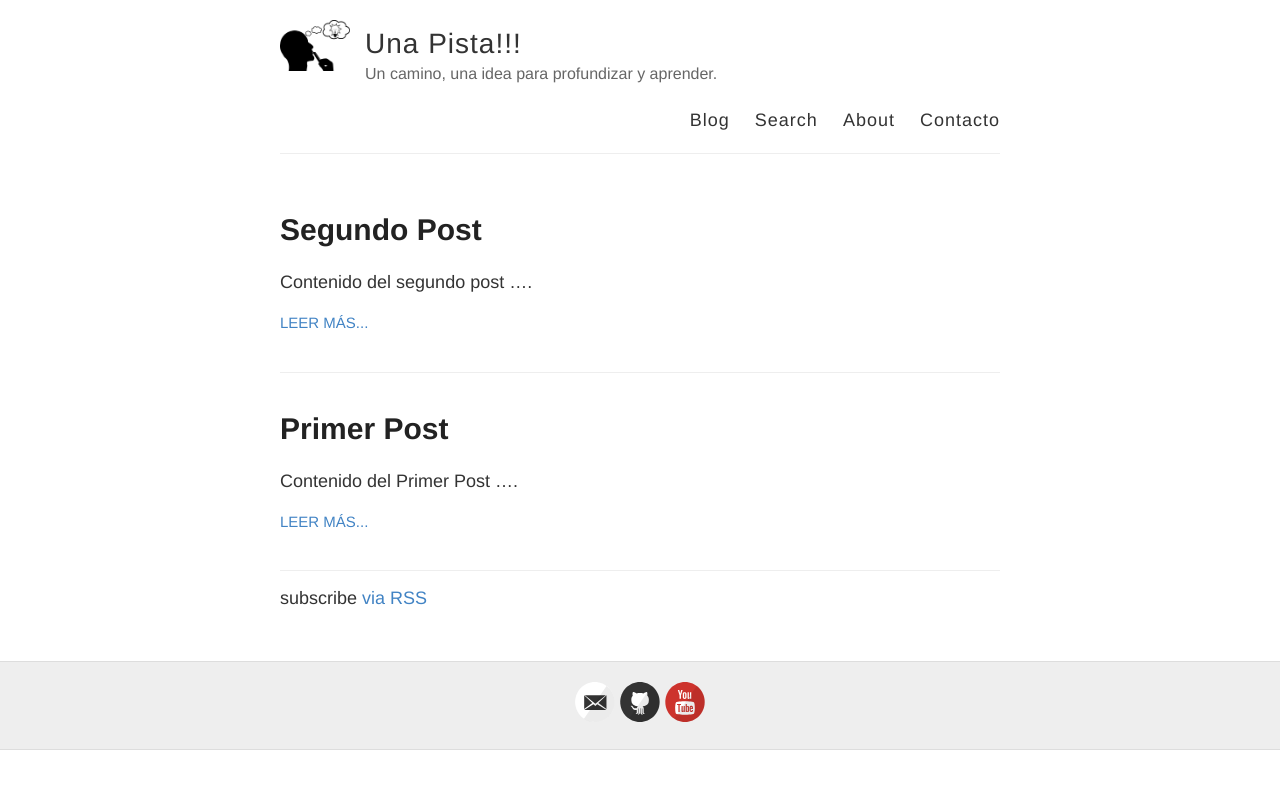
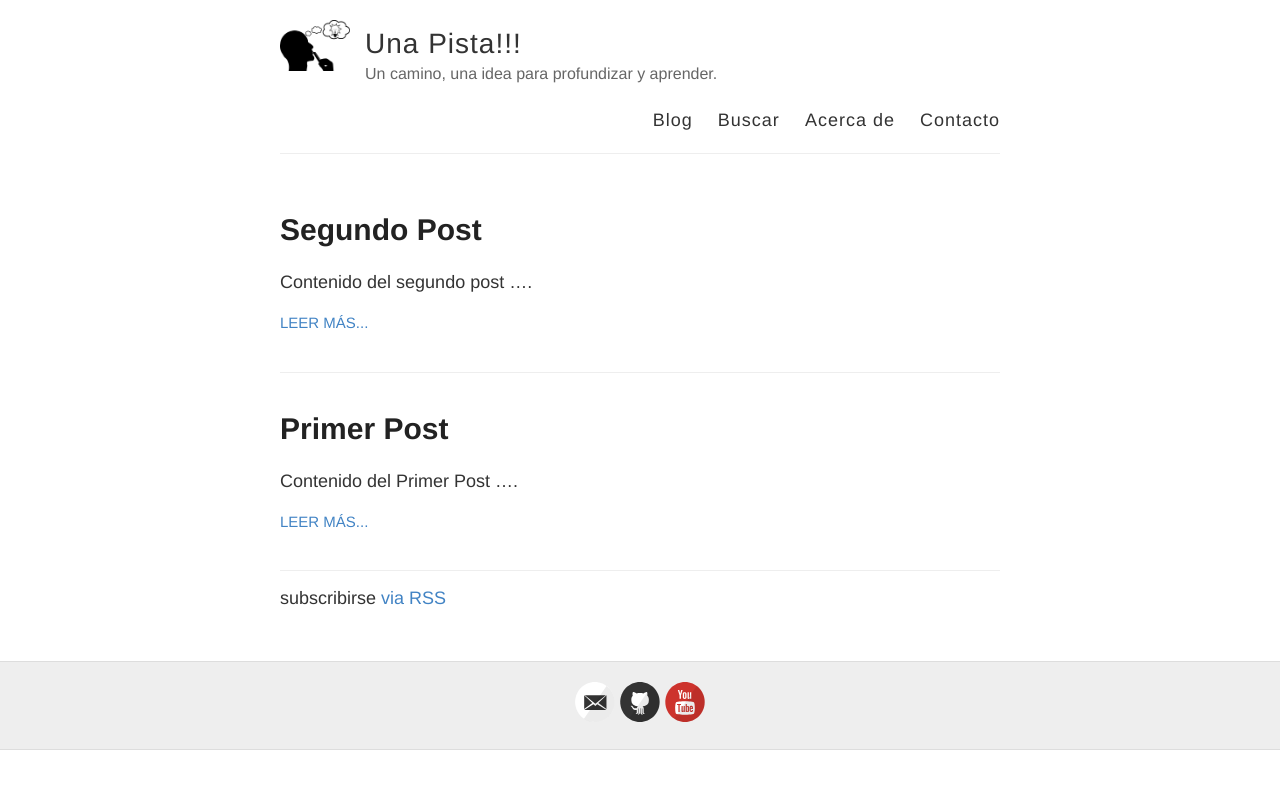
Before and after one commit to xolagl2/xolagl2.github.io, a Jekyll site: the page built from index.html, in a window 1280 px wide. Shown: the top 789 px of the page. Built offline with Jekyll 4.4.1, drawn with Linux system fonts in a browser that asks for light colours.

Commit message:
reparar search

```diff
--- a/_layouts/default.html
+++ b/_layouts/default.html
@@ -28,8 +28,8 @@
         </div>
         <nav>
           <a href="{{ site.baseurl }}/">Blog</a>
-          <a href="{{ site.baseurl }}/search">Search</a>
-          <a href="{{ site.baseurl }}/about">About</a>
+          <a href="{{ site.baseurl }}/search">Buscar</a>
+          <a href="{{ site.baseurl }}/about">Acerca de</a>
           <a href="{{ site.baseurl }}/contact">Contacto</a>
         </nav>
       </header>
--- a/index.html
+++ b/index.html
@@ -15,5 +15,5 @@ layout: default
     <a href="{{ site.baseurl }}{{ post.url }}" class="read-more">Leer más...</a>
   </article>
   {% endfor %}
-  <p class="rss-subscribe">subscribe <a href="{{ "/feed.xml" | prepend: site.baseurl }}">via RSS</a></p>
+  <p class="rss-subscribe">subscribirse <a href="{{ "/feed.xml" | prepend: site.baseurl }}">via RSS</a></p>
 </div>
```
